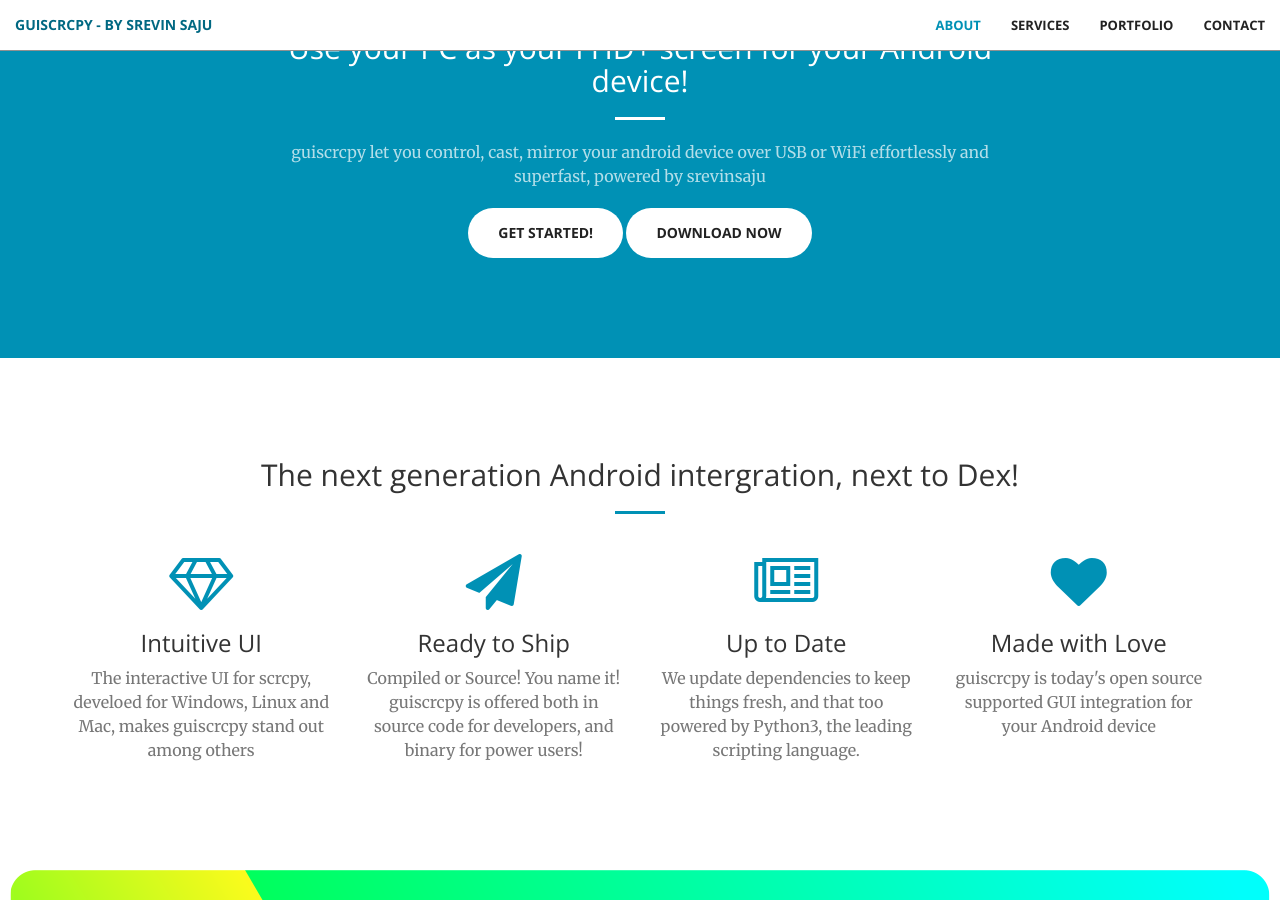
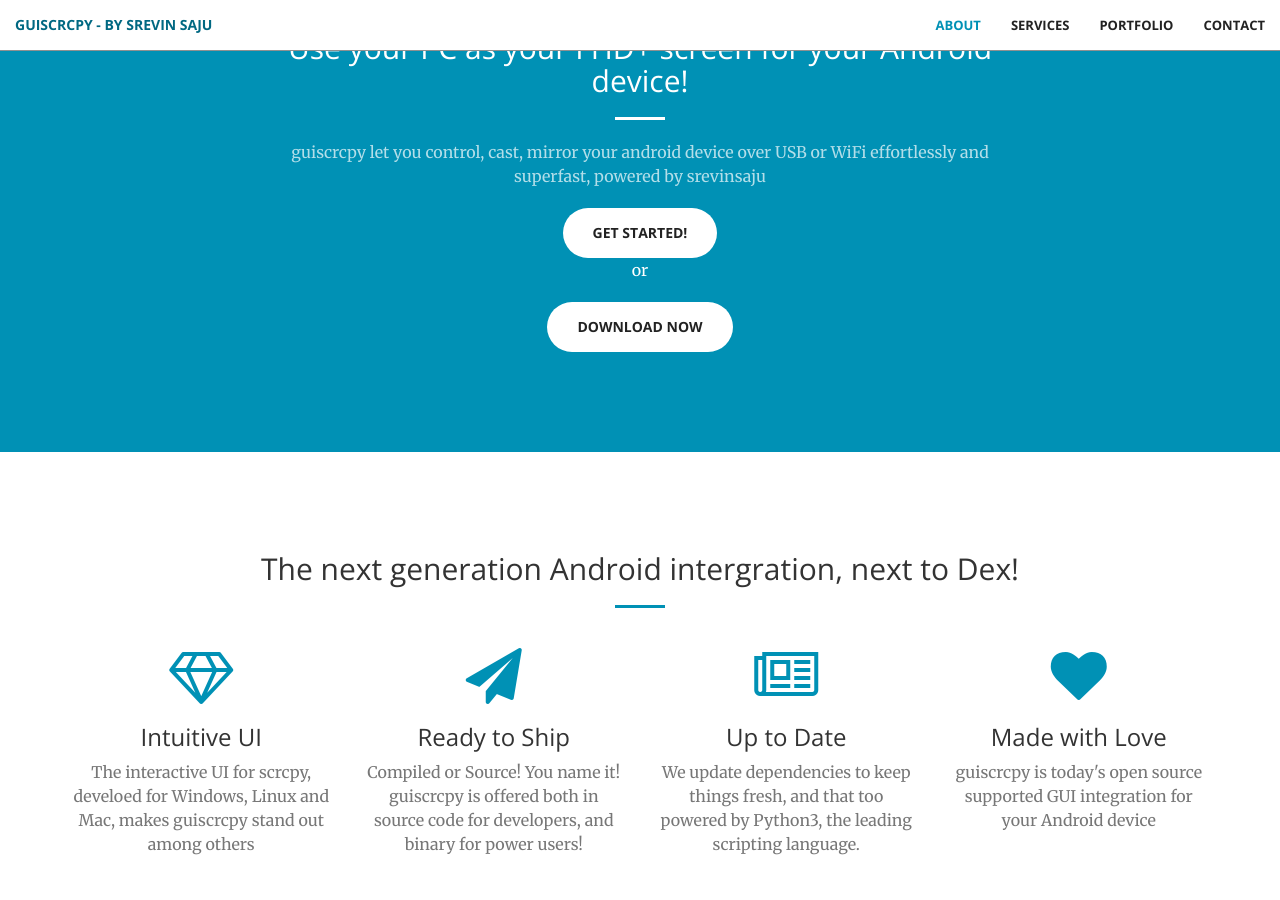
Before and after one commit to srevinsaju/guiscrcpy, a Jekyll site: the page built from docs/index.html, in a window 1280 px wide and 900 px high, scrolled down 969 px. Built offline with Jekyll 4.4.1, drawn with Linux system fonts in a browser that asks for light colours.

Commit message:
modified:   _includes/call-to-action.html

```diff
--- a/docs/_includes/call-to-action.html
+++ b/docs/_includes/call-to-action.html
@@ -5,7 +5,9 @@
                 <h2 class="section-heading">Use your PC as your FHD+ screen for your Android device!</h2>
                 <hr class="light">
                 <p class="text-faded">guiscrcpy let you control, cast, mirror your android device over USB or WiFi effortlessly and superfast, powered by srevinsaju</p>
-                <a href="https://github.com/srevinsaju/guiscrcpy/blob/master/README.md#guiscrcpy" class="btn btn-default btn-xl">Get Started!</a>       <a href="#Download" class="btn btn-default btn-xl" >Download now</a>
+                <a href="https://github.com/srevinsaju/guiscrcpy/blob/master/README.md#guiscrcpy" class="btn btn-default btn-xl">Get Started!</a>
+                <p> or </p>
+                <a href="#Download" class="btn btn-default btn-xl" >Download now</a>
             </div>
         </div>
     </div>
```
